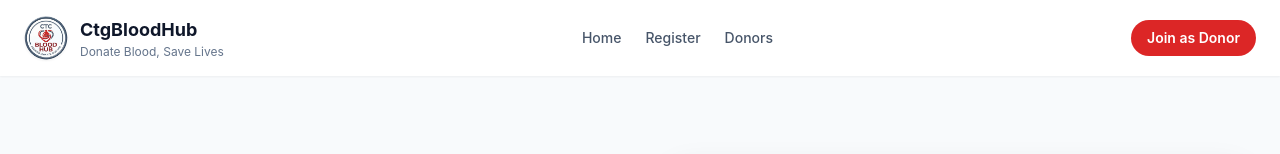
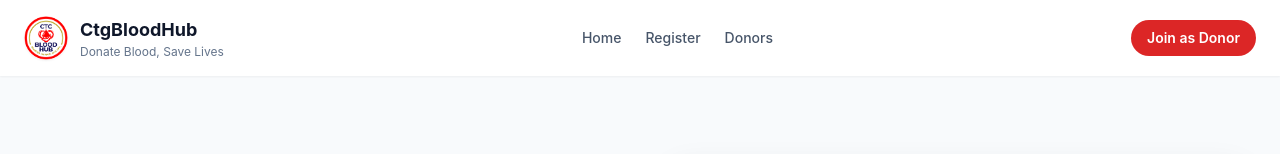
Before and after one commit to zonaid-shawk/BloodHub, a React (Vite) app: page / in a window 1280 px wide. Shown: the top 154 px of the page. Built offline with nearby package versions, Linux system fonts and the light colour scheme; no server answers; the database is empty.

Commit message:
logo updated to HD

```diff
--- a/src/App.jsx
+++ b/src/App.jsx
@@ -94,7 +94,7 @@ function App() {
         <div className="mx-auto flex max-w-7xl items-center justify-between px-6 py-4">
           <div className="flex items-center gap-3">
             <img
-              src="/ctg-blood-hub-logo.png"
+              src="/ctg-blood-hub-logo-HD.png"
               alt="CtgBloodHub logo"
               className="h-11 w-11 rounded-full object-cover shadow-sm"
             />
```
Also changed, not shown: public/ctg-blood-hub-logo-HD.png (added), public/ctg-blood-hub-logo.png (deleted).
